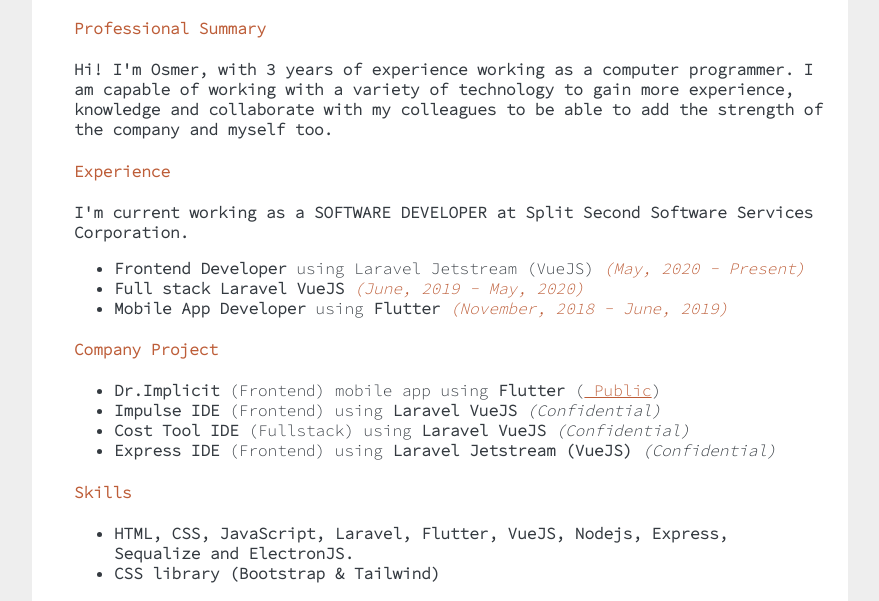
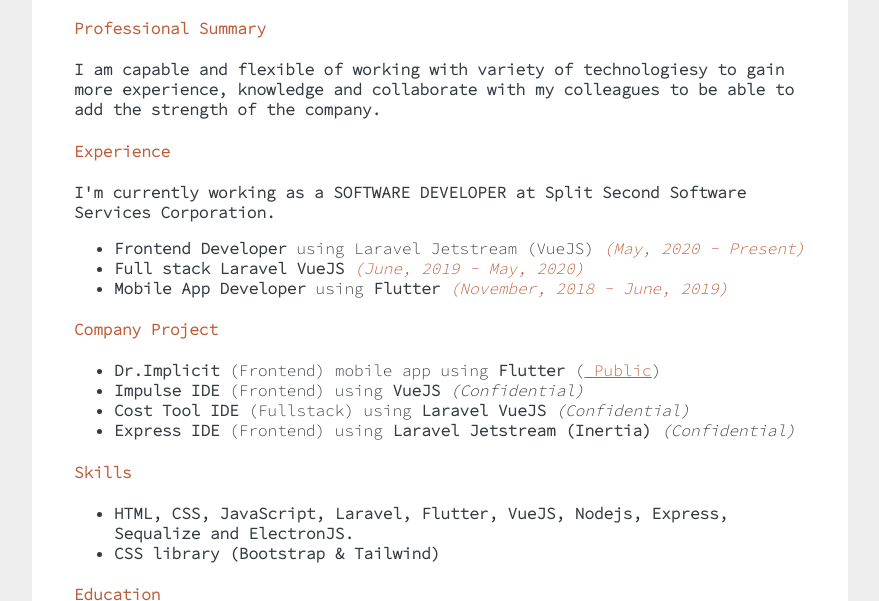
Before and after one commit to mervins/mervins.github.io, a website: page index.html in a window 1280 px wide. Shown: the part 177-778 px from the top of the page, without its empty margins (200-1079 px from the left). Drawn offline with Linux system fonts and the light colour scheme.

Commit message:
fixing grammar

```diff
--- a/index.html
+++ b/index.html
@@ -104,15 +104,15 @@
         </div>
         <div class="summary">
             <h4 class="text-primary"><strong>Professional Summary</strong></h4>
-            <p><b>  Hi! I'm Osmer, with 3 years of experience working as a computer programmer. I am capable of working with a variety of technology to
-                gain more experience, knowledge and collaborate with my colleagues to be able to add the strength of the company and myself too.</b>
+            <p><b>I am capable and flexible of working with variety of technologiesy to gain more experience,
+                knowledge and collaborate with my colleagues to be able to add the strength of the company.</b>
 
             </p>
         </div>
         <div class="experience">
             <h4 class="text-primary">Experience</h4>
             <p><b>
-                I'm current working as a SOFTWARE DEVELOPER at Split Second Software Services Corporation.
+                I'm currently working as a SOFTWARE DEVELOPER at Split Second Software Services Corporation.
             </b></p>
             <ul>
                 <li><strong>Frontend Developer</strong> using Laravel Jetstream (VueJS)<i class="text-primary"> (May, 2020 - Present)</i></li>
@@ -124,10 +124,12 @@
         <div class="experience">
             <h4 class="text-primary">Company Project</h4>
             <ul>
-                <li><strong>Dr.Implicit</strong> (Frontend) mobile app using <strong>Flutter</strong> (<a href="https://play.google.com/store/apps/details?id=com.splitsecondresearch.implicitdr1"> Public</a>)</li>
-                <li><strong>Impulse IDE</strong> (Frontend) using  <strong>Laravel VueJS</strong> <i>(Confidential)</i></li>
+                <li><strong>Dr.Implicit</strong> (Frontend) mobile app using <strong>Flutter</strong>
+                (<a href="https://play.google.com/store/apps/details?id=com.splitsecondresearch.implicitdr1"> Public</a>)
+            </li>
+                <li><strong>Impulse IDE</strong> (Frontend) using  <strong>VueJS</strong> <i>(Confidential)</i></li>
                 <li><strong>Cost Tool IDE</strong> (Fullstack) using <strong>Laravel VueJS</strong> <i>(Confidential)</i></li>
-                <li><strong>Express IDE</strong> (Frontend) using <strong>Laravel Jetstream (VueJS)</strong> <i>(Confidential)</i></li>
+                <li><strong>Express IDE</strong> (Frontend) using <strong>Laravel Jetstream (Inertia)</strong> <i>(Confidential)</i></li>
             </ul>
         </div>
         <div class="experience">
```
